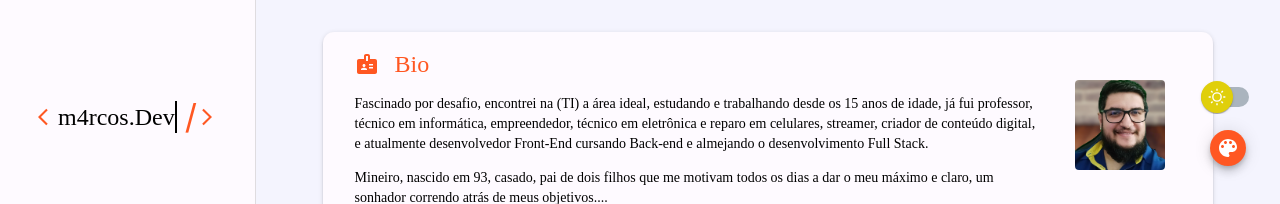
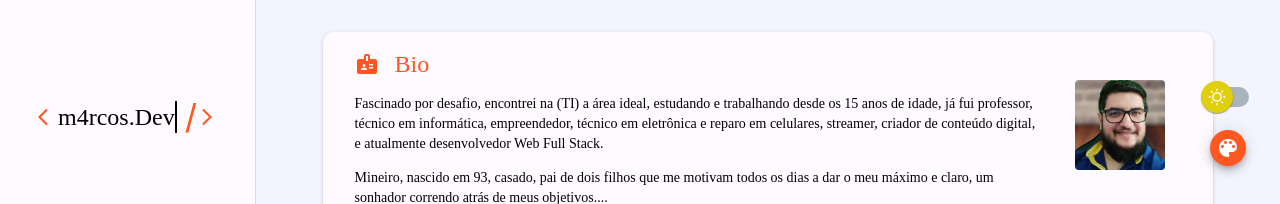
Before and after one commit to m4rcos-dev/m4rcos-dev.github.io, a React (Create React App) app in the folder portfolio/: page /about in a window 1280 px wide. Shown: the top 204 px of the page. Built offline with nearby package versions, Linux system fonts and the light colour scheme; a small style sheet from the web is missing.

Commit message:
:sparkles: feat: modifica texto do card bio da página about

```diff
--- a/portfolio/src/components/AvatarCardAbout.js
+++ b/portfolio/src/components/AvatarCardAbout.js
@@ -78,9 +78,9 @@ class AvatarCardAbout extends Component {
                 color: `common.${currentTypographyColor}`,
               }}
             >
-              <p>{dataAvatarCardAbout().text1.slice(0, 345)}</p>
-              <p>{dataAvatarCardAbout().text1.slice(345, 508)}</p>
-              <p>{dataAvatarCardAbout().text1.slice(508, 559)}</p>
+              <p>{dataAvatarCardAbout().text1.slice(0, 292)}</p>
+              <p>{dataAvatarCardAbout().text1.slice(292, 453)}</p>
+              <p>{dataAvatarCardAbout().text1.slice(453, 559)}</p>
             </Typography>
             <AvatarCustom
               className='shadow-pop-br rotate-in-2-cw'
--- a/portfolio/src/data/dataPageAbout.js
+++ b/portfolio/src/data/dataPageAbout.js
@@ -19,7 +19,7 @@ export const dataAvatarCardAbout = (colorIcon, sizeIcon) => {
     avatarImage: AvatarImg,
     title1: 'Bio',
     icon1: <BadgeIcon sx={{ color: colorIcon }} fontSize={sizeIcon} />,
-    text1: `Fascinado por desafio, encontrei na (TI) a área ideal, estudando e trabalhando desde os 15 anos de idade, já fui professor, técnico em informática, empreendedor, técnico em eletrônica e reparo em celulares, streamer, criador de conteúdo digital, e atualmente desenvolvedor Front-End cursando Back-end e almejando o desenvolvimento Full Stack.
+    text1: `Fascinado por desafio, encontrei na (TI) a área ideal, estudando e trabalhando desde os 15 anos de idade, já fui professor, técnico em informática, empreendedor, técnico em eletrônica e reparo em celulares, streamer, criador de conteúdo digital, e atualmente desenvolvedor Web Full Stack.
     Mineiro, nascido em 93, casado, pai de dois filhos que me motivam todos os dias a dar o meu máximo e claro, um sonhador correndo atrás de meus objetivos....
     Precisa de um DEV? Vamos trabalhar juntos!`,
     title2: 'Tecnologias',
--- a/portfolio/src/data/dataPageHome.js
+++ b/portfolio/src/data/dataPageHome.js
@@ -12,7 +12,7 @@ export const dataPageHome = () => {
   return {
     titleInfo: 'Olá! Eu sou o',
     subTitleInfo: 'Marcos Paulo Pereira',
-    textInfo: 'Desenvolvedor Web Full-stack, com muita disposição e vontade de aprender, acrescentar e evoluir. Me considero um poliglota em ascensão na linguagem de programação e suas tecnologias pois nessa área não existe bala de prata mas sim uma forma de resolver o problema que pode ser evoluído e melhorado.',
+    textInfo: 'Desenvolvedor Web Full-stack, com muita disposição e vontade de aprender, acrescentar e evoluir. Me considero um poliglota em ascensão na linguagem de programação e suas tecnologias, pois nessa área não existe bala de prata mas sim uma forma de resolver o problema que pode ser evoluído e melhorado.',
     buttonInfo: 'Baixar Curriculo',
     buttonLink: Curriculo,
     donwload: 'CurriculoMarcosPaulo.pdf',
```
